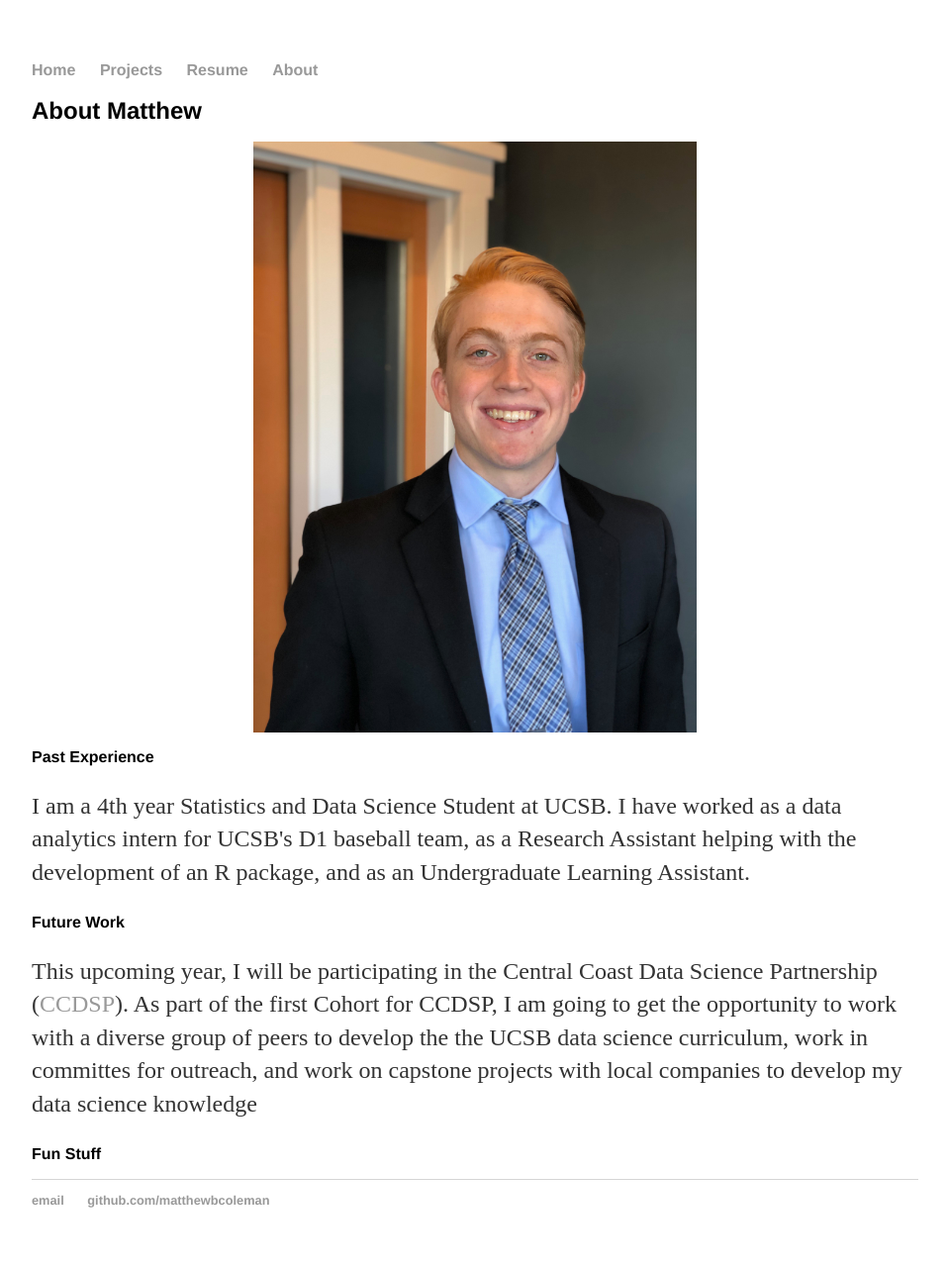
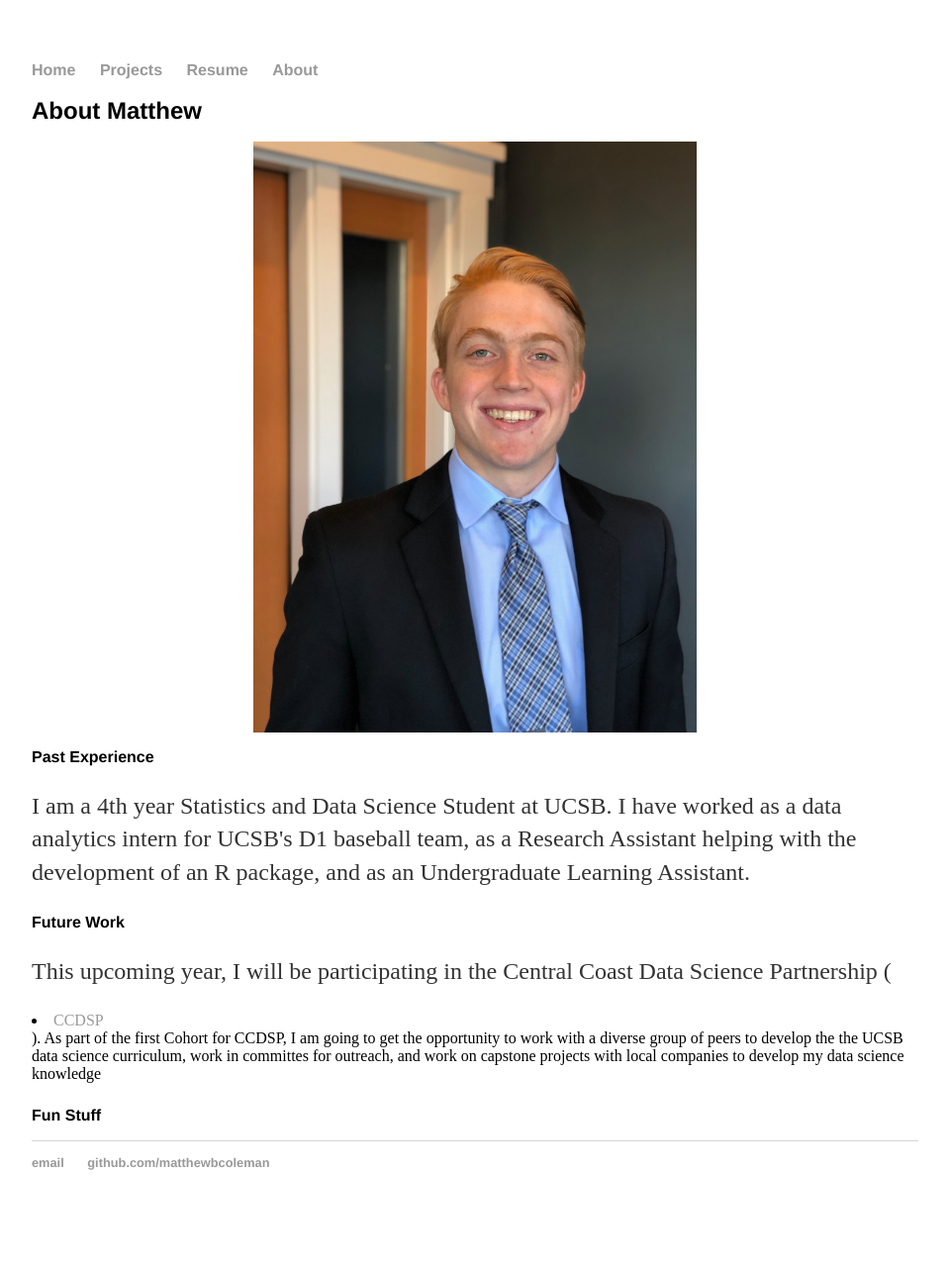
Before and after one commit to matthewbcoleman/matthewbcoleman.github.io, a Jekyll site: the page built from about/index.html, in a window 1280 px wide. Shown: the whole page at 99% size, without its empty margins (160-1119 px from the left). Built offline with Jekyll 4.4.1, drawn with Linux system fonts in a browser that asks for light colours; after the commit the page ends 1244 px from its top, so only the background shows below that.

```diff
--- a/about/index.html
+++ b/about/index.html
@@ -22,7 +22,7 @@ title: About Me
 
 
 				<h3>Future Work</h3>
-				<p>This upcoming year, I will be participating in the Central Coast Data Science Partnership (<a href = "https://centralcoastdatascience.org/news/all/2020/ucsb-names-first-cohort-nsf-fellows">CCDSP</a>). As part of the first Cohort for CCDSP, I am going to get the opportunity to work with a diverse group of peers to develop the the UCSB data science curriculum, work in committes for outreach, and work on capstone projects with local companies to develop my data science knowledge</p>
+				<p>This upcoming year, I will be participating in the Central Coast Data Science Partnership (<li><a href = "https://centralcoastdatascience.org/news/all/2020/ucsb-names-first-cohort-nsf-fellows">CCDSP</a></li>). As part of the first Cohort for CCDSP, I am going to get the opportunity to work with a diverse group of peers to develop the the UCSB data science curriculum, work in committes for outreach, and work on capstone projects with local companies to develop my data science knowledge</p>
 
 				<h3>Fun Stuff</h3>
 			<!--
```
